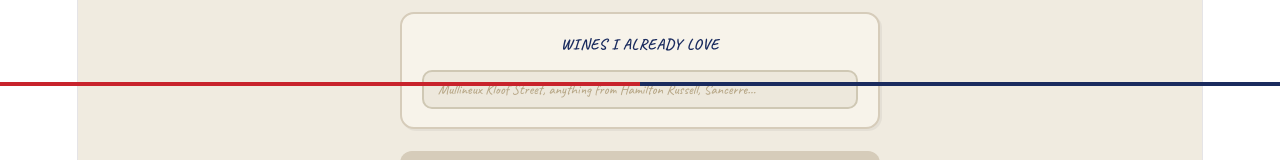
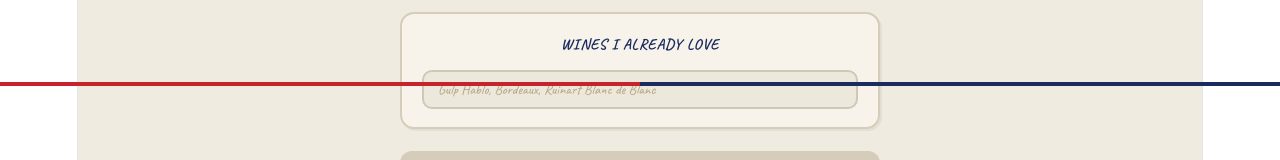
Before and after one commit to sharvjo/pour-me-a-glass, a React (Vite) app: page / in a window 1280 px wide. Shown: the part 714-874 px from the top of the page. Built offline with nearby package versions, Linux system fonts and the light colour scheme.

Commit message:
adding model change and moving to JS and

```diff
--- a/src/App.jsx
+++ b/src/App.jsx
@@ -514,7 +514,7 @@
           <input
             value={winesILove}
             onChange={e => setWinesILove(e.target.value)}
-            placeholder="Mullineux Kloof Street, anything from Hamilton Russell, Sancerre..."
+            placeholder="Gulp Hablo, Bordeaux, Ruinart Blanc de Blanc"
             style={{
               width: "100%", background: C.chip, border: `2px solid ${C.chipBorder}`,
               borderRadius: "10px", color: C.text, fontSize: "14px",
```
